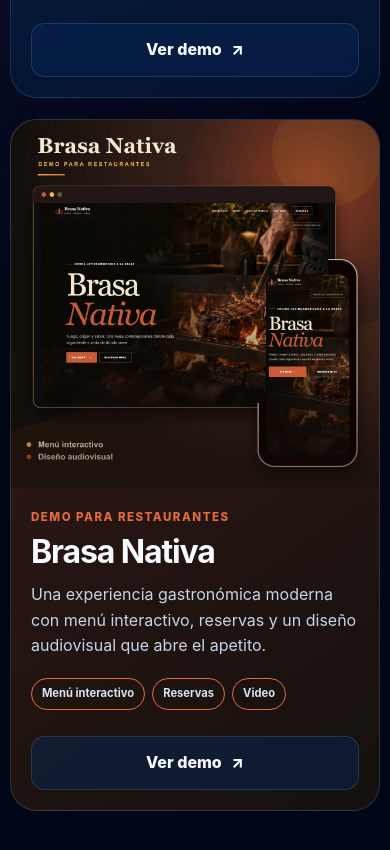
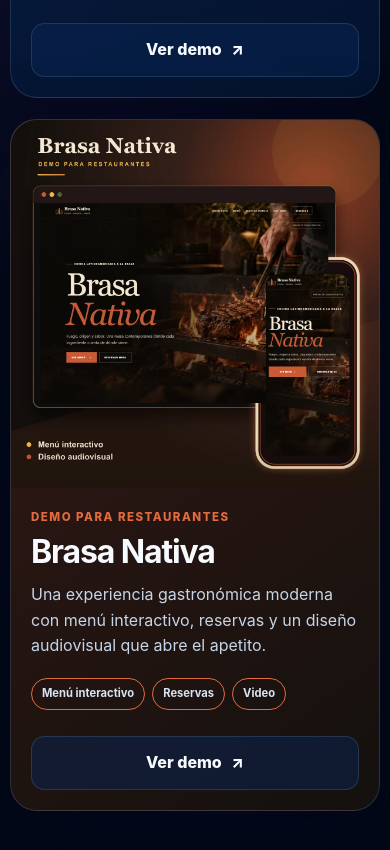
Before and after one commit to brancho0921-web/ab-web-studio, a website: page index.html in a window 390 px wide. Shown: the part 3747-4597 px from the top of the page. Drawn offline with Linux system fonts and the light colour scheme.

Commit message:
Improve Brasa Nativa phone contrast

```diff
--- a/index.html
+++ b/index.html
@@ -251,7 +251,7 @@
     .project-card.brasa { --project-accent: #e26a3f; background: linear-gradient(145deg, rgba(66, 31, 22, .84), rgba(20, 17, 14, .97)); }
     .project-card-media { position: relative; overflow: hidden; aspect-ratio: 1; background: #041735; }
     .project-card-media::after { content: ""; position: absolute; inset: auto 0 0; height: 30%; background: linear-gradient(transparent, rgba(2, 12, 30, .56)); pointer-events: none; }
-    .project-card.brasa .project-card-media::after { background: linear-gradient(transparent, rgba(23, 14, 9, .48)); }
+    .project-card.brasa .project-card-media::after { height: 14%; background: linear-gradient(transparent, rgba(23, 14, 9, .14)); }
     .project-card-media img { width: 100%; height: 100%; object-fit: cover; transition: transform .6s ease; }
     .project-card:hover .project-card-media img { transform: scale(1.025); }
     .project-card-body { display: flex; flex: 1; flex-direction: column; align-items: flex-start; padding: clamp(1.35rem, 3vw, 2rem); }
@@ -489,7 +489,7 @@
           </article>
           <article class="project-card brasa reveal">
             <a class="project-card-media" href="https://brancho0921-web.github.io/brasa-nativa-demo/" target="_blank" rel="noopener noreferrer" aria-label="Abrir demo Brasa Nativa">
-              <img src="assets/brasa-nativa-mockup.webp" width="1254" height="1254" loading="lazy" alt="Brasa Nativa mostrada en una computadora y un teléfono con una escena de cocina a la brasa">
+              <img src="assets/brasa-nativa-mockup-v2.webp" width="1254" height="1254" loading="lazy" alt="Brasa Nativa mostrada en una computadora y un teléfono con una escena de cocina a la brasa">
             </a>
             <div class="project-card-body">
               <span class="project-kicker">Demo para restaurantes</span>
--- a/verify.mjs
+++ b/verify.mjs
@@ -17,7 +17,7 @@ for (const value of required) {
   if (!html.includes(value)) throw new Error(`Falta contenido requerido: ${value}`);
 }
 
-for (const asset of ['assets/favicon.svg', 'assets/ab-web-studio-logo.png', 'assets/navaja-58-mockup.png', 'assets/brasa-nativa-mockup.webp']) {
+for (const asset of ['assets/favicon.svg', 'assets/ab-web-studio-logo.png', 'assets/navaja-58-mockup.png', 'assets/brasa-nativa-mockup-v2.webp']) {
   const info = await stat(asset);
   if (!info.isFile() || info.size === 0) throw new Error(`Activo inválido: ${asset}`);
 }
```
Also changed, not shown: assets/brasa-nativa-mockup-v2.webp (added).
